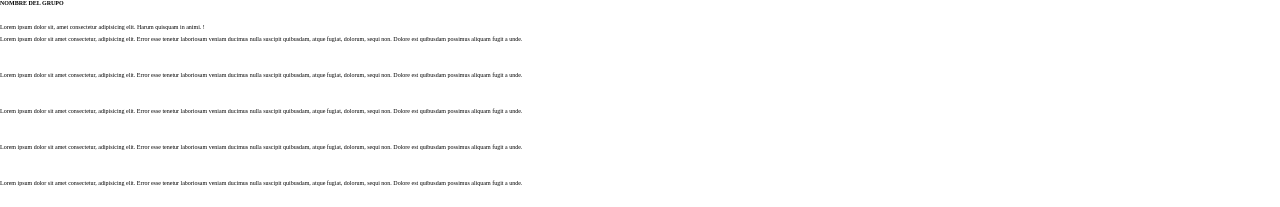
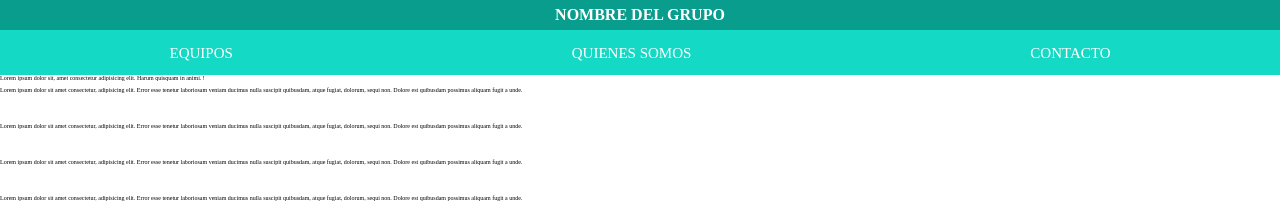
Before and after one commit to Adalab/project-promo-r-module-1-team-4, a plain HTML site: page index.html in a window 1280 px wide. Shown: the top 207 px of the page. Drawn offline with Linux system fonts and the light colour scheme.

Commit message:
Anexo al header y al css

```diff
--- a/index.html
+++ b/index.html
@@ -10,16 +10,17 @@
     <title>Document</title>
 </head>
 <body>
-    <header>
-        <h1>NOMBRE DEL GRUPO</h1>
-        <nav>
-            <ul>
-                <li></li>
-                <li></li>
-                <li></li>
+    <header class="navegador-header">
+        <h1 class="titulo-header"> NOMBRE DEL GRUPO</h1>
+        <nav >
+            <ul class="nav-header">
+                <li class="nav-header-li">EQUIPOS</li>
+                <li class="nav-header-li">QUIENES SOMOS</li>
+                <li class="nav-header-li">CONTACTO</li>
             </ul>
         </nav>
     </header>
+
     <main>
         <section class="lema">
 
--- a/styles/main.css
+++ b/styles/main.css
@@ -17,3 +17,30 @@
     /*--open-sans: "Open+Sans";
     --rubik: "Rubik"; Preguntar*/
   }
+  .navegador-header{
+    height: 100%;
+    background-color: var(--blue-green);
+    position: sticky;
+    top: 0;
+  }
+  .titulo-header{
+    color: var(--white);
+    font-size: 16px;
+    line-height: 30px;
+    text-align: center;
+  }
+  .nav-header {
+    display: flex;
+    background-color: var(--aqua);
+    justify-content: space-around;
+    flex-wrap: nowrap;
+    flex-direction: row;
+
+  }
+  .nav-header-li{
+    color: var(--white);
+    height: 30px;
+    font-size: 15px;
+    list-style: none;
+    margin-top: 1em;
+  }
```
